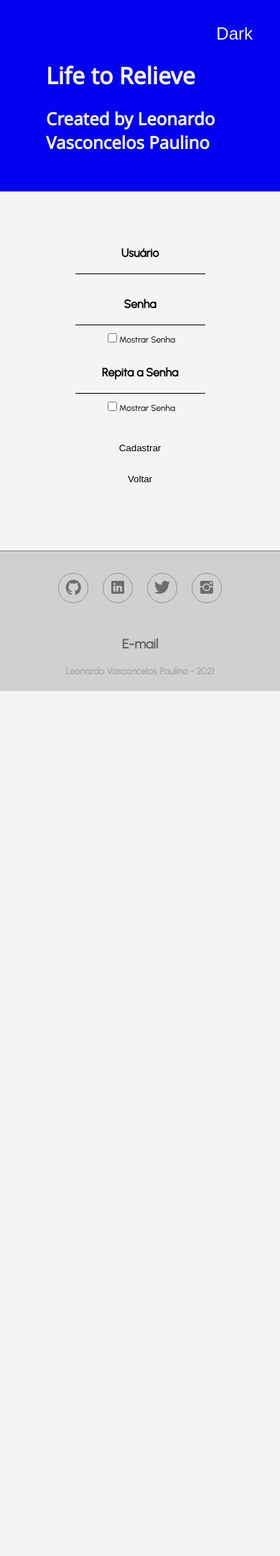
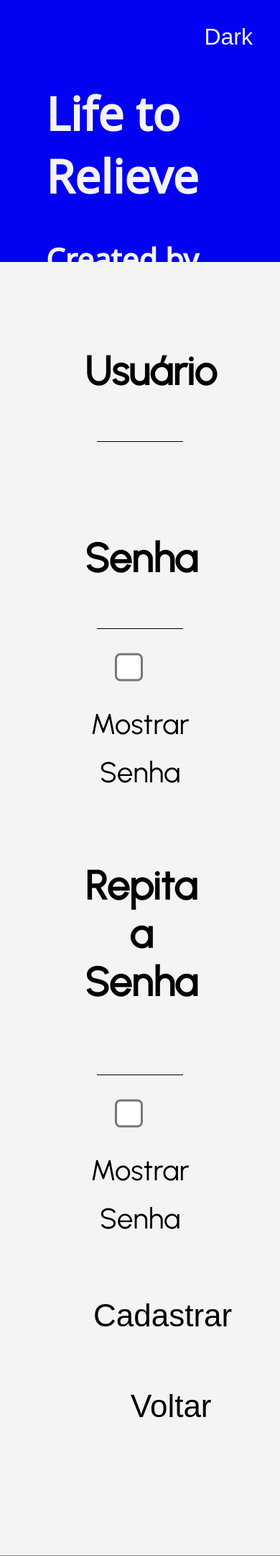
Before and after one commit to leovasc5/Life-to-Relieve, a Django app: page /register/ in a window 390 px wide. Shown: the top 2162 px of the page at 72% size. Before the commit the page ends 960 px from the top, so only its background shows below. Run offline with Django 3.2, Linux system fonts and the light colour scheme; some libraries are stand-ins or nearby versions.

Commit message:
Coded Responsive Design

```diff
--- a/core/views.py
+++ b/core/views.py
@@ -1,4 +1,4 @@
-from django.shortcuts import render, HttpResponse, redirect
+from django.shortcuts import render, redirect
 from django.contrib.auth.models import User
 from core.models import Evento
 from django.contrib.auth.decorators import login_required
--- a/templates/css/footer.css
+++ b/templates/css/footer.css
@@ -60,4 +60,21 @@
   margin-bottom:0;
 }
 
+@media (max-width: 70em) {
+.footer-basic .social a{
+  font-size: 64px;
+  padding: 32px;
+  display: inline-table;
+}
+
+.footer-basic ul a{
+  font-size: 48px;
+}
+
+.footer-basic .copyright{
+  font-size: 32px;
+}
+
+}
+
   /* Credit to https://epicbootstrap.com/snippets/footer-basic */
--- a/templates/css/header.css
+++ b/templates/css/header.css
@@ -63,6 +63,29 @@ body{
  background: #000;
 }
 ::-webkit-scrollbar-thumb {
- background: #3f3fad;
+    background: #3f3fad;
+    border-radius: 16px;
+}
+.Dark ::-webkit-scrollbar-thumb {
+ background: #23234e;
  border-radius: 16px;
 }
+
+@media (max-width: 70em) {
+.header{
+    height: 332px;
+}
+
+.tituloApp{
+    font-size: 64px;
+}
+
+.subApp{
+    font-size: 42px;
+}
+
+.logout a, .theme{
+    font-size: 32px;
+}
+
+}
--- a/templates/css/register.css
+++ b/templates/css/register.css
@@ -68,3 +68,51 @@
     color: #f4f4f4;
     cursor: pointer;
 }
+
+@media (max-width: 70em) {
+.box_login{
+    padding: 118px;
+}
+
+label{
+    font-size: 56px;
+    padding-bottom: 0px;
+}
+
+.box_login input[type=text], input[type=password]{
+    width: 75%;
+    font-size: 44px;
+}
+
+.box_login input[type=text]{
+    margin-bottom: 128px;
+}
+
+input[type=checkbox]{
+    transform: scale(3);
+    margin-right: 36px;
+    height: 16px;
+}
+
+#ms{
+    font-size: 40px;
+    margin: 0;
+}
+
+.submit_btn{
+    font-size: 44px;
+    padding-top: 82px;
+}
+
+.btn_register{
+    padding: 32px;
+    font-size: 44px;
+}
+
+#lbl2{
+    margin-top: 96px;
+    margin-bottom: -36px;
+    display: table;
+}
+
+}
--- a/templates/evento.html
+++ b/templates/evento.html
@@ -6,7 +6,7 @@
 <h2 class="title">Criar Evento</h2>
 <form action="submit/" method="POST">
     {% csrf_token %}
-    <input type="text" name="id_evento" value="{{ evento.id }}" hidden/>
+    <input type="text" name="id_evento" id="hid" value="{{ evento.id }}" hidden/>
     <label><b>Título</b></label>
     <input type="text" name="titulo" value="{{ evento.titulo }}" id="titulo" autocomplete="off"/>
     <br>
--- a/templates/register.html
+++ b/templates/register.html
@@ -14,7 +14,7 @@
         <input type="password" name="password" id="senha" required/><br>
         <input type="checkbox" onclick="showPassword(1)"><label id="ms">Mostrar Senha</label><br>
 
-        <label><b>Repita a Senha</b></label><br>
+        <label id="lbl2"><b>Repita a Senha</b></label><br>
         <input type="password" name="password2" id="senha2" required/><br>
         <input type="checkbox" onclick="showPassword(2)"><label id="ms">Mostrar Senha</label><br>
 
```
Also changed, not shown: templates/css/evento.css (+40 -0 lines), templates/css/login.css (+46 -0 lines), templates/css/page.css (+16 -0 lines), db.sqlite3.
